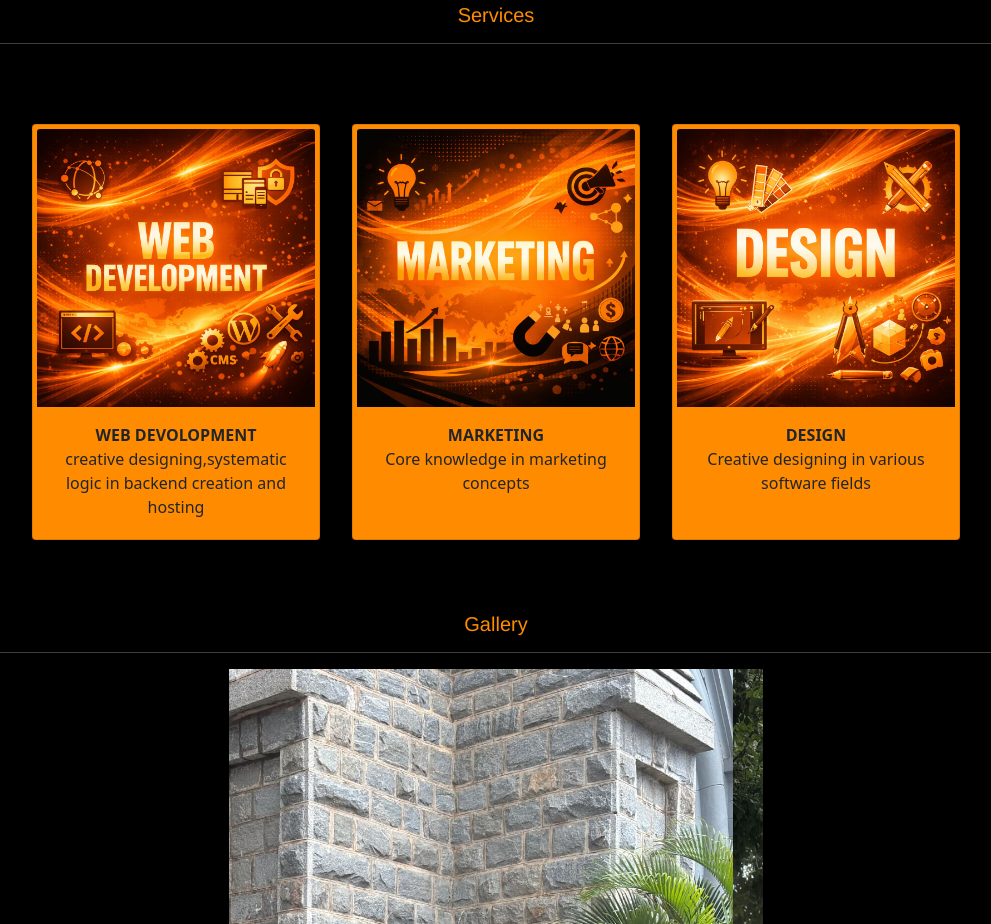
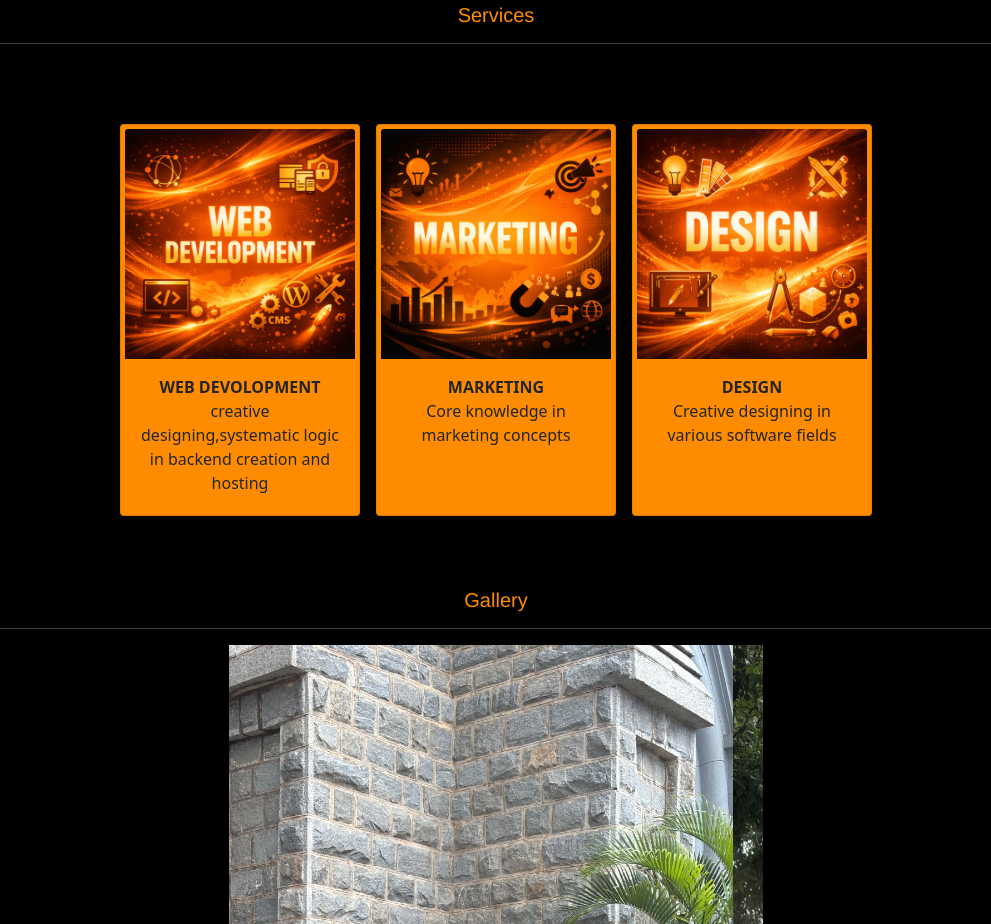
Before and after one commit to suhair-098/suhairsubair1, a plain HTML site: page index.html in a window 1280 px wide. Shown: the part 840-1764 px from the top of the page, without its empty margins (144-1135 px from the left). Drawn offline with nearby package versions, Linux system fonts and the light colour scheme.

Commit message:
Update index.html

```diff
--- a/index.html
+++ b/index.html
@@ -81,20 +81,20 @@
       <hr style="color: cornsilk; ">
       <div class="container">
         <div class="row justify-content-center">
-          <div class="card p-1 mx-3" style="width: 18rem; background-color: darkorange; margin-top: 4em;">
+          <div class="card p-1 mx-2" style="width: 15rem; background-color: darkorange; margin-top: 4em;">
             <img src="assets/web.jpeg" class="card-img-top" alt="...">
             <div class="card-body">
               <p class="card-text"><b>WEB DEVOLOPMENT</b><BR>creative designing,systematic logic in backend creation and
                 hosting</p>
             </div>
           </div>
-          <div class="card p-1 mx-3" style="width: 18rem; background-color: darkorange;  margin-top: 4em;">
+          <div class="card p-1 mx-2" style="width: 15rem; background-color: darkorange;  margin-top: 4em;">
             <img src="assets/marketing.jpeg" class="card-img-top" alt="...">
             <div class="card-body">
               <p class="card-text"><b>MARKETING</b><br>Core knowledge in marketing concepts </p>
             </div>
           </div>
-          <div class="card p-1 mx-3" style="width: 18rem; background-color: darkorange;  margin-top: 4em;">
+          <div class="card p-1 mx-2" style="width: 15rem; background-color: darkorange;  margin-top: 4em;">
             <img src="assets/design.jpeg" class="card-img-top" alt="...">
             <div class="card-body">
               <p class="card-text"><b>DESIGN</b><br>Creative designing in various software fields </p>
```
